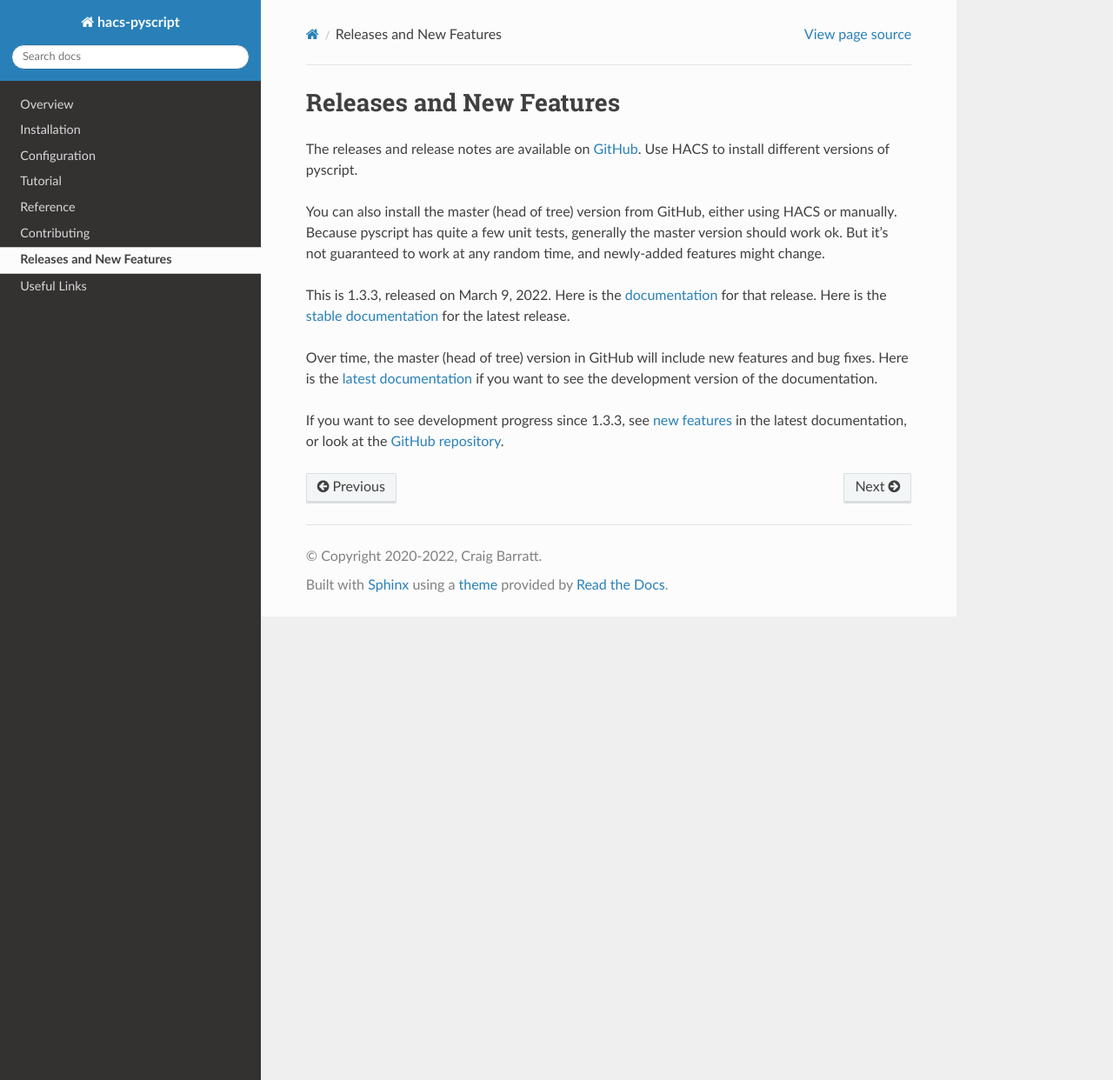
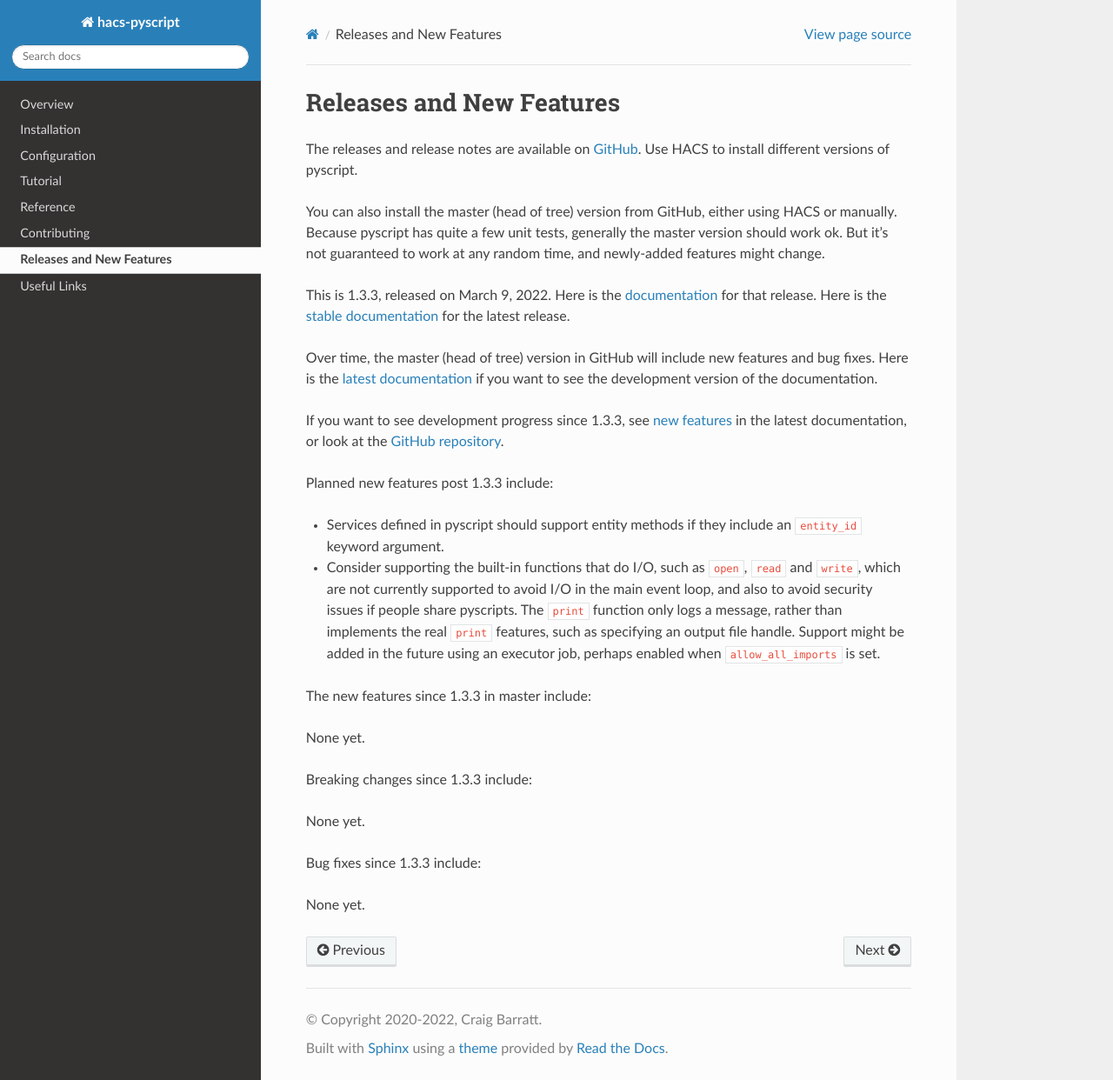
Before and after one commit to custom-components/pyscript, a Sphinx documentation site: the page built from docs/new_features.rst, in a window 1280 px wide and 1242 px high. Shown: the whole window at 87% size. Built offline with Sphinx 7.4.7 and the Read the Docs theme 2.0.0, drawn with Linux system fonts in a browser that asks for light colours.

Commit message:
post-release doc updates

```diff
--- a/docs/new_features.rst
+++ b/docs/new_features.rst
@@ -20,3 +20,24 @@ to see the development version of the documentation.
 If you want to see development progress since 1.3.3, see
 `new features <https://hacs-pyscript.readthedocs.io/en/latest/new_features.html>`__ in the latest
 documentation, or look at the `GitHub repository <https://github.com/custom-components/pyscript>`__.
+
+Planned new features post 1.3.3 include:
+
+- Services defined in pyscript should support entity methods if they include an ``entity_id`` keyword argument.
+- Consider supporting the built-in functions that do I/O, such as ``open``, ``read`` and ``write``, which
+  are not currently supported to avoid I/O in the main event loop, and also to avoid security issues if people
+  share pyscripts. The ``print`` function only logs a message, rather than implements the real ``print`` features,
+  such as specifying an output file handle. Support might be added in the future using an executor job, perhaps
+  enabled when ``allow_all_imports`` is set.
+
+The new features since 1.3.3 in master include:
+
+None yet.
+
+Breaking changes since 1.3.3 include:
+
+None yet.
+
+Bug fixes since 1.3.3 include:
+
+None yet.
```
Also changed, not shown: README.md (+1 -1 lines).
